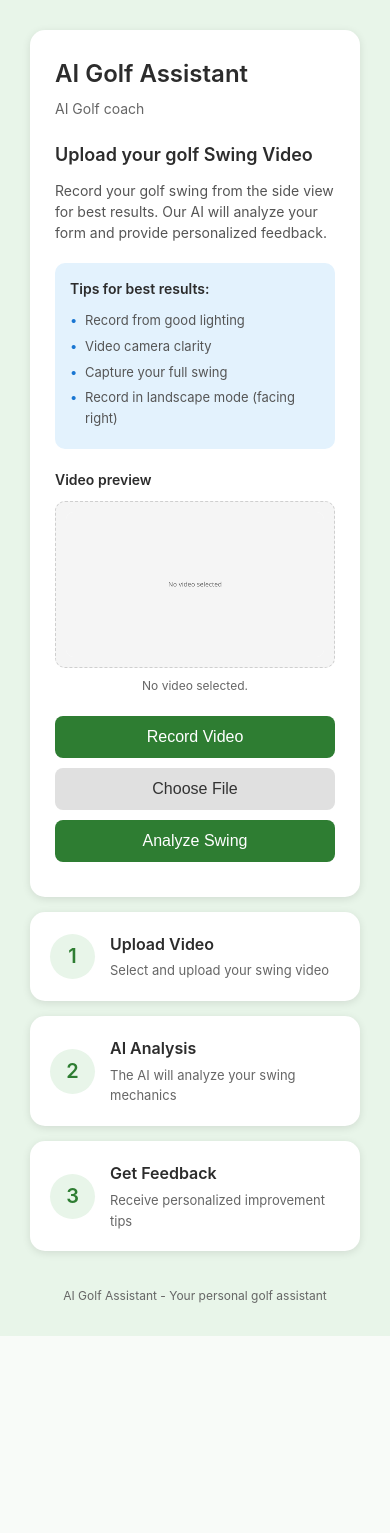
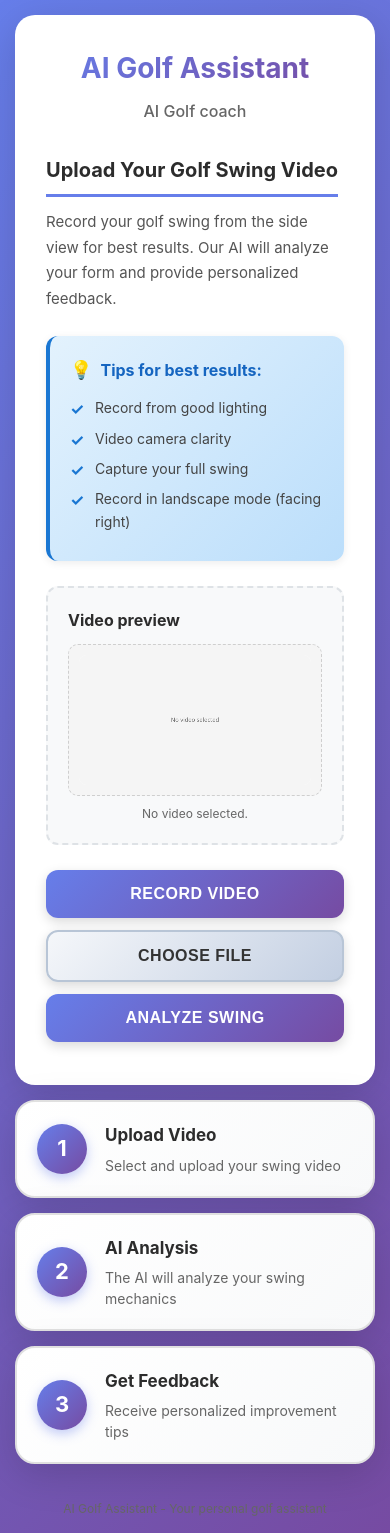
Before and after one commit to blank2882/FYP-AI-Golf-Assistant, a FastAPI app: page / in a window 390 px wide. Before the commit the page ends 1336 px from the top, so only its background shows below. Run offline with FastAPI, Linux system fonts and the light colour scheme; some libraries are stand-ins or nearby versions.

Commit message:
Revamp UI styles and enhance result layout
Major visual redesign and layout improvements across CSS and templates. Updated app/static/css/style.css to introduce a modern gradient background, refreshed card/button/step visuals, improved fault and metric widgets, hover/transition effects, responsive rules, and new section-specific styles. Small template changes in app/templates/index.html and app/templates/result.html to wrap upload header, add semantic section classes (main-feedback, audio-section, faults-section, metrics-section), improve audio and metrics presentation (grid layout, label/value cards), and show a friendly no-faults message. Overall aims: improved readability, usability, and visual polish for the analysis results.

```diff
--- a/app/static/css/style.css
+++ b/app/static/css/style.css
@@ -6,11 +6,12 @@
 
 body {
   font-family: -apple-system, BlinkMacSystemFont, 'Segoe UI', Roboto, Oxygen, Ubuntu, Cantarell, sans-serif;
-  background-color: #e8f5e9;
+  background: linear-gradient(135deg, #667eea 0%, #764ba2 100%);
   color: #333;
   line-height: 1.6;
   margin: 0;
   padding: 0;
+  min-height: 100vh;
 }
 
 .page-container {
@@ -64,60 +65,88 @@ body {
 
 .card {
   background: white;
-  border-radius: 15px;
-  padding: 25px;
-  box-shadow: 0 2px 8px rgba(0, 0, 0, 0.1);
+  border-radius: 20px;
+  padding: 30px;
+  box-shadow: 0 10px 40px rgba(0, 0, 0, 0.15);
+  border: 1px solid rgba(255, 255, 255, 0.8);
 }
 
 .steps-card {
   padding: 20px;
+  background: linear-gradient(135deg, #ffffff 0%, #f8f9fa 100%);
+  border: 2px solid #e0e0e0;
+  transition: all 0.3s ease;
+}
+
+.steps-card:hover {
+  transform: translateY(-2px);
+  box-shadow: 0 12px 45px rgba(0, 0, 0, 0.2);
 }
 
 .analysis-card {
-  background-color: #a5d6a7;
+  background: linear-gradient(135deg, #ffffff 0%, #f0f4f8 100%);
   width: 100%;
-  max-width: 450px;
+  max-width: 500px;
 }
 
 .title {
-  font-size: 24px;
-  font-weight: 600;
-  color: #2c2c2c;
-  margin-bottom: 5px;
+  font-size: 32px;
+  font-weight: 700;
+  background: linear-gradient(135deg, #667eea 0%, #764ba2 100%);
+  -webkit-background-clip: text;
+  -webkit-text-fill-color: transparent;
+  background-clip: text;
+  margin-bottom: 8px;
+  text-align: center;
 }
 
 .subtitle {
-  font-size: 14px;
+  font-size: 16px;
   color: #666;
-  margin-bottom: 20px;
+  margin-bottom: 30px;
+  text-align: center;
+  font-weight: 500;
 }
 
 .section-title {
-  font-size: 18px;
-  font-weight: 600;
+  font-size: 20px;
+  font-weight: 700;
   color: #2c2c2c;
-  margin-bottom: 10px;
+  margin-bottom: 12px;
+  padding-bottom: 8px;
+  border-bottom: 3px solid #667eea;
+  display: inline-block;
 }
 
 .section-description {
-  font-size: 14px;
+  font-size: 15px;
   color: #555;
-  line-height: 1.5;
-  margin-bottom: 20px;
+  line-height: 1.7;
+  margin-bottom: 25px;
 }
 
 .tips-box {
-  background-color: #e3f2fd;
-  border-radius: 10px;
-  padding: 15px;
-  margin-bottom: 20px;
+  background: linear-gradient(135deg, #e3f2fd 0%, #bbdefb 100%);
+  border-radius: 12px;
+  padding: 20px;
+  margin-bottom: 25px;
+  border-left: 4px solid #1976d2;
+  box-shadow: 0 2px 8px rgba(0, 0, 0, 0.08);
 }
 
 .tips-title {
-  font-size: 14px;
-  font-weight: 600;
-  color: #2c2c2c;
-  margin-bottom: 10px;
+  font-size: 16px;
+  font-weight: 700;
+  color: #1565c0;
+  margin-bottom: 12px;
+  display: flex;
+  align-items: center;
+}
+
+.tips-title::before {
+  content: "💡";
+  margin-right: 8px;
+  font-size: 18px;
 }
 
 .tips-list {
@@ -126,27 +155,34 @@ body {
 }
 
 .tips-list li {
-  font-size: 13px;
-  color: #555;
-  padding-left: 15px;
+  font-size: 14px;
+  color: #444;
+  padding-left: 25px;
   position: relative;
-  margin-bottom: 5px;
+  margin-bottom: 8px;
+  line-height: 1.6;
 }
 
 .tips-list li::before {
-  content: "•";
+  content: "✓";
   position: absolute;
   left: 0;
   color: #1976d2;
+  font-weight: bold;
+  font-size: 16px;
 }
 
 .preview-box {
-  margin-bottom: 20px;
+  margin-bottom: 25px;
+  padding: 20px;
+  background-color: #f8f9fa;
+  border-radius: 12px;
+  border: 2px dashed #dee2e6;
 }
 
 .preview-title {
-  font-size: 14px;
-  font-weight: 600;
+  font-size: 16px;
+  font-weight: 700;
   color: #2c2c2c;
   margin-bottom: 10px;
 }
@@ -200,60 +236,75 @@ body {
 
 .btn {
   width: 100%;
-  padding: 12px 24px;
+  padding: 15px 24px;
   border: none;
-  border-radius: 8px;
+  border-radius: 12px;
   font-size: 16px;
-  font-weight: 500;
+  font-weight: 600;
   cursor: pointer;
   transition: all 0.3s ease;
-  margin-bottom: 10px;
+  margin-bottom: 12px;
   text-align: center;
   display: inline-block;
   text-decoration: none;
+  box-shadow: 0 4px 12px rgba(0, 0, 0, 0.15);
+  text-transform: uppercase;
+  letter-spacing: 0.5px;
+}
+
+.btn:hover {
+  transform: translateY(-2px);
+  box-shadow: 0 6px 20px rgba(0, 0, 0, 0.25);
+}
+
+.btn:active {
+  transform: translateY(0);
+  box-shadow: 0 2px 8px rgba(0, 0, 0, 0.15);
 }
 
 .btn-primary {
-  background-color: #2e7d32;
+  background: linear-gradient(135deg, #667eea 0%, #764ba2 100%);
   color: white;
 }
 
 .btn-primary:hover {
-  background-color: #1b5e20;
+  background: linear-gradient(135deg, #5568d3 0%, #6a3d91 100%);
 }
 
 .btn-secondary {
-  background-color: #e0e0e0;
+  background: linear-gradient(135deg, #f5f7fa 0%, #c3cfe2 100%);
   color: #333;
+  border: 2px solid #b8c5d6;
 }
 
 .btn-secondary:hover {
-  background-color: #d0d0d0;
+  background: linear-gradient(135deg, #e8eaf0 0%, #adb9cc 100%);
 }
 
 .btn-large {
-  padding: 15px 24px;
-  font-size: 17px;
+  padding: 18px 24px;
+  font-size: 18px;
 }
 
 .step {
   display: flex;
   align-items: center;
-  gap: 15px;
+  gap: 18px;
 }
 
 .step-number {
-  width: 45px;
-  height: 45px;
-  background-color: #e8f5e9;
+  width: 50px;
+  height: 50px;
+  background: linear-gradient(135deg, #667eea 0%, #764ba2 100%);
   border-radius: 50%;
   display: flex;
   align-items: center;
   justify-content: center;
-  font-size: 20px;
-  font-weight: 600;
-  color: #2e7d32;
+  font-size: 22px;
+  font-weight: 700;
+  color: white;
   flex-shrink: 0;
+  box-shadow: 0 4px 12px rgba(102, 126, 234, 0.4);
 }
 
 .step-content {
@@ -261,27 +312,35 @@ body {
 }
 
 .step-title {
-  font-size: 16px;
-  font-weight: 600;
+  font-size: 17px;
+  font-weight: 700;
   color: #2c2c2c;
-  margin-bottom: 3px;
+  margin-bottom: 5px;
 }
 
 .step-description {
-  font-size: 13px;
+  font-size: 14px;
   color: #666;
+  line-height: 1.5;
 }
 
 .video-container {
-  background-color: white;
-  border-radius: 10px;
-  padding: 60px 20px;
+  background: linear-gradient(135deg, #ffffff 0%, #f8f9fa 100%);
+  border-radius: 12px;
+  padding: 20px;
   text-align: center;
-  margin-bottom: 20px;
+  margin-bottom: 25px;
   min-height: 200px;
   display: flex;
   align-items: center;
   justify-content: center;
+  box-shadow: 0 4px 12px rgba(0, 0, 0, 0.1);
+  border: 2px solid #e0e0e0;
+}
+
+.video-container video {
+  border-radius: 10px;
+  box-shadow: 0 4px 15px rgba(0, 0, 0, 0.2);
 }
 
 .video-placeholder-text {
@@ -331,68 +397,192 @@ body {
   margin-top: 10px;
 }
 
+/* Section-specific styling */
+.section-header {
+  margin-bottom: 20px;
+}
+
+.main-feedback .feedback-content {
+  background: linear-gradient(135deg, #e8f4f8 0%, #d1e7f5 100%);
+  border-left: 4px solid #2196F3;
+}
+
+.faults-section .feedback-content {
+  background: linear-gradient(135deg, #fff3e0 0%, #ffe0b2 100%);
+  border-left: 4px solid #ff6b6b;
+  padding: 15px;
+}
+
+.metrics-section .feedback-content {
+  background: linear-gradient(135deg, #f3e5f5 0%, #e1bee7 100%);
+  border-left: 4px solid #9c27b0;
+}
+
+.audio-section .feedback-content {
+  background: linear-gradient(135deg, #e8f5e9 0%, #c8e6c9 100%);
+  border-left: 4px solid #4caf50;
+  padding: 15px;
+}
+
+.audio-content {
+  display: flex;
+  align-items: center;
+  justify-content: center;
+}
+
+/* Metrics grid styling */
+.metrics-content {
+  padding: 15px;
+}
+
+.metrics-grid {
+  display: grid;
+  grid-template-columns: repeat(auto-fit, minmax(200px, 1fr));
+  gap: 15px;
+}
+
+.metric-item {
+  background: white;
+  padding: 15px;
+  border-radius: 10px;
+  box-shadow: 0 2px 8px rgba(0, 0, 0, 0.08);
+  border-left: 4px solid #9c27b0;
+  transition: all 0.3s ease;
+}
+
+.metric-item:hover {
+  transform: translateY(-2px);
+  box-shadow: 0 4px 12px rgba(0, 0, 0, 0.15);
+}
+
+.metric-label {
+  display: block;
+  font-size: 13px;
+  font-weight: 600;
+  color: #666;
+  text-transform: uppercase;
+  letter-spacing: 0.5px;
+  margin-bottom: 8px;
+}
+
+.metric-value {
+  display: block;
+  font-size: 24px;
+  font-weight: 700;
+  color: #2c2c2c;
+}
+
 /* Fault confidence visualization styles */
 .faults-list {
   display: flex;
   flex-direction: column;
-  gap: 15px;
+  gap: 18px;
 }
 
 .fault-item {
-  background-color: #f5f5f5;
-  border-left: 4px solid #ff9800;
-  padding: 12px;
-  border-radius: 4px;
+  background: white;
+  border-left: 5px solid #ff6b6b;
+  padding: 18px;
+  border-radius: 12px;
+  box-shadow: 0 2px 10px rgba(0, 0, 0, 0.1);
+  transition: all 0.3s ease;
+}
+
+.fault-item:hover {
+  transform: translateX(5px);
+  box-shadow: 0 4px 15px rgba(0, 0, 0, 0.15);
 }
 
 .fault-header {
   display: flex;
   justify-content: space-between;
   align-items: center;
-  margin-bottom: 8px;
+  margin-bottom: 12px;
 }
 
 .fault-name {
-  font-weight: 600;
-  color: #333;
+  font-weight: 700;
+  font-size: 17px;
+  color: #2c2c2c;
   text-transform: capitalize;
 }
 
+.fault-name::before {
+  content: "⚠️";
+  margin-right: 8px;
+}
+
 .fault-confidence {
-  font-size: 0.85em;
-  font-weight: 600;
-  background-color: #ff9800;
+  font-size: 14px;
+  font-weight: 700;
+  background: linear-gradient(135deg, #ff6b6b 0%, #ff8e53 100%);
   color: white;
-  padding: 2px 8px;
-  border-radius: 12px;
+  padding: 6px 14px;
+  border-radius: 20px;
+  box-shadow: 0 2px 8px rgba(255, 107, 107, 0.3);
 }
 
 .confidence-bar {
   width: 100%;
-  height: 20px;
-  background-color: #e0e0e0;
-  border-radius: 10px;
+  height: 24px;
+  background-color: #e9ecef;
+  border-radius: 12px;
   overflow: hidden;
-  margin-bottom: 6px;
+  margin-bottom: 10px;
+  box-shadow: inset 0 2px 4px rgba(0, 0, 0, 0.1);
 }
 
 .confidence-fill {
   height: 100%;
-  background: linear-gradient(90deg, #ff9800, #ffb74d);
-  border-radius: 10px;
-  transition: width 0.3s ease;
+  background: linear-gradient(90deg, #ff6b6b 0%, #ff8e53 50%, #ffd93d 100%);
+  border-radius: 12px;
+  transition: width 0.6s ease;
+  box-shadow: 0 0 10px rgba(255, 107, 107, 0.4);
 }
 
 .fault-score {
-  font-size: 0.8em;
-  color: #666;
-  font-family: 'Courier New', monospace;
+  font-size: 13px;
+  color: #6c757d;
+  font-weight: 600;
+  background-color: #f8f9fa;
+  padding: 4px 10px;
+  border-radius: 6px;
+  display: inline-block;
 }
 
-    background-color: #e8f5e9;
+/* No faults detected message */
+.no-faults-message {
+  text-align: center;
+  padding: 30px 20px;
+}
+
+.success-icon {
+  font-size: 48px;
+  display: block;
+  margin-bottom: 15px;
+}
+
+.no-faults-message .feedback-text {
+  font-size: 18px;
+  font-weight: 600;
+  color: #4caf50;
+}
+
+/* Responsive design */
+@media (max-width: 768px) {
+  .page-container {
+    padding: 15px;
   }
 
   .analysis-card {
     max-width: 100%;
   }
+
+  .metrics-grid {
+    grid-template-columns: 1fr;
+  }
+
+  .title {
+    font-size: 28px;
+  }
 }
--- a/app/templates/index.html
+++ b/app/templates/index.html
@@ -16,10 +16,12 @@
           <p class="subtitle">AI Golf coach</p>
 
           <form class="upload-section" action="/analyze" method="post" enctype="multipart/form-data">
-            <h2 class="section-title">Upload your golf Swing Video</h2>
-            <p class="section-description">
-              Record your golf swing from the side view for best results. Our AI will analyze your form and provide personalized feedback.
-            </p>
+            <div class="section-header">
+              <h2 class="section-title"> Upload Your Golf Swing Video</h2>
+              <p class="section-description">
+                Record your golf swing from the side view for best results. Our AI will analyze your form and provide personalized feedback.
+              </p>
+            </div>
 
             <div class="tips-box">
               <h3 class="tips-title">Tips for best results:</h3>
```
Also changed, not shown: other parts of app/static/css/style.css (+21 -14 lines), app/templates/result.html (+24 -16 lines).
